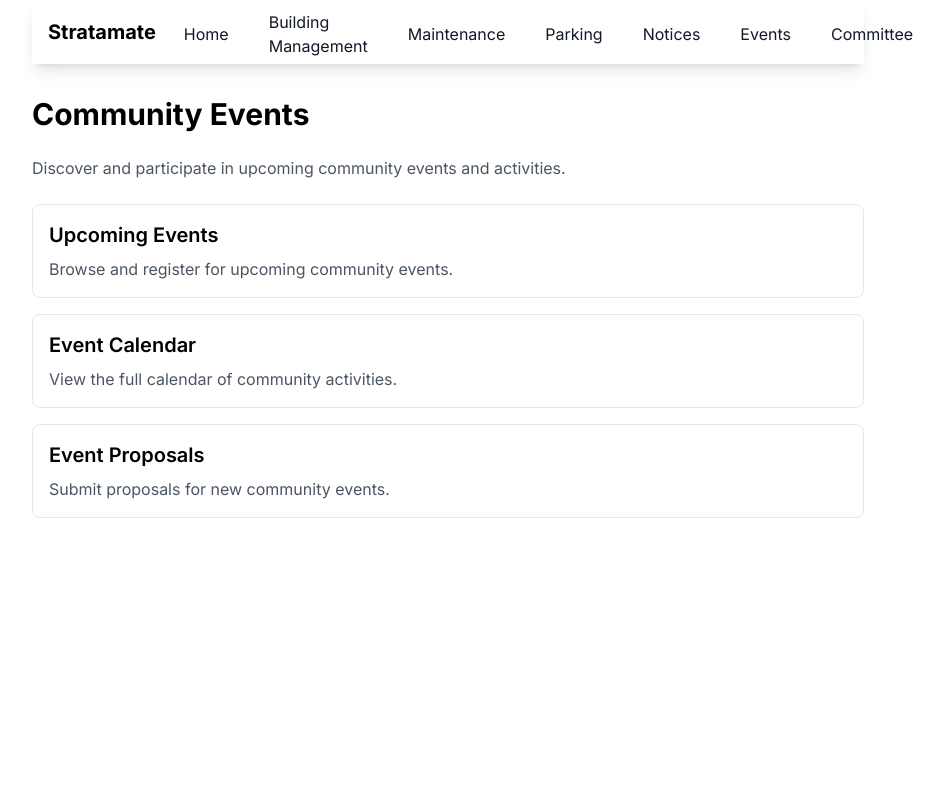
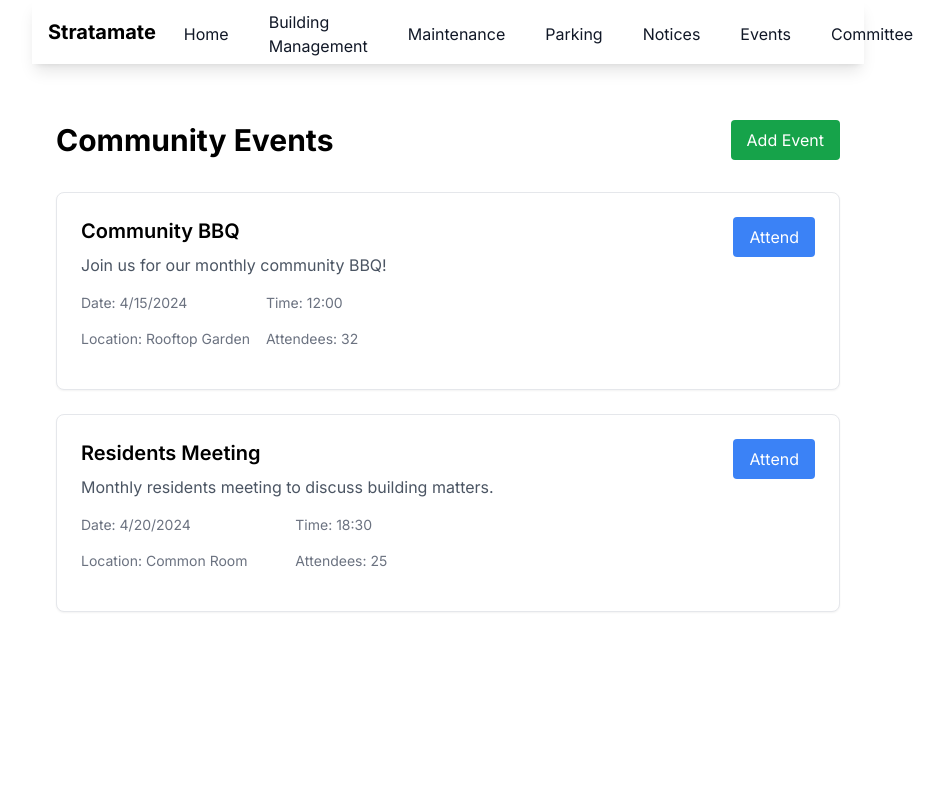
Before and after one commit to adityap2007/Stratamate, a Next.js app: page /events in a window 1280 px wide. Shown: the top 800 px of the page, without its empty margins (192-1135 px from the left). Built offline with nearby package versions, Linux system fonts and the light colour scheme.

Commit message:
Changed lib env again

```diff
--- a/app/api/daily-backup/route.ts
+++ b/app/api/daily-backup/route.ts
@@ -1,5 +1,5 @@
 import { NextResponse } from 'next/server';
-import { env } from '../../../lib/env';
+import { env } from '../../lib/env';
 
 export async function GET() {
   try {
--- a/app/events/page.tsx
+++ b/app/events/page.tsx
@@ -2,8 +2,18 @@
 
 import { useState } from 'react';
 
+interface Event {
+  id: number;
+  title: string;
+  date: string;
+  time: string;
+  location: string;
+  description: string;
+  attendees: number;
+}
+
 export default function EventsPage() {
-  const [events, setEvents] = useState([
+  const [events, setEvents] = useState<Event[]>([
     {
       id: 1,
       title: 'Community BBQ',
@@ -11,7 +21,7 @@ export default function EventsPage() {
       time: '12:00',
       location: 'Rooftop Garden',
       description: 'Join us for our monthly community BBQ!',
-      attendees: 12
+      attendees: 32
     },
     {
       id: 2,
@@ -25,7 +35,7 @@ export default function EventsPage() {
   ]);
 
   const [showForm, setShowForm] = useState(false);
-  const [newEvent, setNewEvent] = useState({
+  const [newEvent, setNewEvent] = useState<Omit<Event, 'id' | 'attendees'>>({
     title: '',
     date: '',
     time: '',
@@ -33,7 +43,7 @@ export default function EventsPage() {
     description: ''
   });
 
-  const handleSubmit = (e) => {
+  const handleSubmit = (e: React.FormEvent) => {
     e.preventDefault();
     const event = {
       ...newEvent,
@@ -45,7 +55,7 @@ export default function EventsPage() {
     setShowForm(false);
   };
 
-  const handleAttend = (eventId) => {
+  const handleAttend = (eventId: number) => {
     setEvents(events.map(event =>
       event.id === eventId
         ? { ...event, attendees: event.attendees + 1 }
@@ -54,25 +64,121 @@ export default function EventsPage() {
   };
 
   return (
-    <div className="space-y-6">
-      <h1 className="text-3xl font-bold">Community Events</h1>
-      <p className="text-gray-600">
-        Discover and participate in upcoming community events and activities.
-      </p>
-      <div className="grid gap-4">
-        <div className="p-4 border rounded-lg">
-          <h2 className="text-xl font-semibold mb-2">Upcoming Events</h2>
-          <p className="text-gray-600">Browse and register for upcoming community events.</p>
+    <div className="max-w-4xl mx-auto p-6">
+      <div className="flex justify-between items-center mb-8">
+        <h1 className="text-3xl font-bold">Community Events</h1>
+        <button
+          onClick={() => setShowForm(!showForm)}
+          className="bg-green-600 text-white py-2 px-4 rounded hover:bg-green-700 transition-colors"
+        >
+          {showForm ? 'Cancel' : 'Add Event'}
+        </button>
+      </div>
+
+      {/* New Event Form */}
+      {showForm && (
+        <form onSubmit={handleSubmit} className="bg-white dark:bg-gray-800 p-6 rounded-lg shadow-lg mb-8">
+          <div className="grid gap-6">
+            <div>
+              <label className="block text-sm font-medium mb-2">Event Title</label>
+              <input
+                type="text"
+                value={newEvent.title}
+                onChange={(e) => setNewEvent({...newEvent, title: e.target.value})}
+                className="w-full p-2 border rounded"
+                required
+              />
+            </div>
+
+            <div className="grid grid-cols-2 gap-4">
+              <div>
+                <label className="block text-sm font-medium mb-2">Date</label>
+                <input
+                  type="date"
+                  value={newEvent.date}
+                  onChange={(e) => setNewEvent({...newEvent, date: e.target.value})}
+                  className="w-full p-2 border rounded"
+                  required
+                />
+              </div>
+              <div>
+                <label className="block text-sm font-medium mb-2">Time</label>
+                <input
+                  type="time"
+                  value={newEvent.time}
+                  onChange={(e) => setNewEvent({...newEvent, time: e.target.value})}
+                  className="w-full p-2 border rounded"
+                  required
+                />
+              </div>
+            </div>
+
+            <div>
+              <label className="block text-sm font-medium mb-2">Location</label>
+              <input
+                type="text"
+                value={newEvent.location}
+                onChange={(e) => setNewEvent({...newEvent, location: e.target.value})}
+                className="w-full p-2 border rounded"
+                required
+              />
+            </div>
+
+            <div>
+              <label className="block text-sm font-medium mb-2">Description</label>
+              <textarea
+                value={newEvent.description}
+                onChange={(e) => setNewEvent({...newEvent, description: e.target.value})}
+                className="w-full p-2 border rounded"
+                rows={4}
+                required
+              />
+            </div>
+
+            <button
+              type="submit"
+              className="w-full bg-green-600 text-white py-2 px-4 rounded hover:bg-green-700 transition-colors"
+            >
+              Create Event
+            </button>
+          </div>
+        </form>
+      )}
+
+      {/* Events List */}
+      <div className="space-y-6">
+        {events.map((event) => (
+          <div
+            key={event.id}
+            className="bg-white dark:bg-gray-800 p-6 rounded-lg shadow-sm border"
+          >
+            <div className="flex justify-between items-start mb-4">
+              <div>
+                <h3 className="text-xl font-semibold mb-2">{event.title}</h3>
+                <p className="text-gray-600 dark:text-gray-300 mb-4">{event.description}</p>
+                <div className="grid grid-cols-2 gap-4 text-sm text-gray-500">
+                  <p>Date: {new Date(event.date).toLocaleDateString()}</p>
+                  <p>Time: {event.time}</p>
+                  <p>Location: {event.location}</p>
+                  <p>Attendees: {event.attendees}</p>
+                </div>
+              </div>
+              <button
+                onClick={() => handleAttend(event.id)}
+                className="px-4 py-2 bg-blue-500 text-white rounded hover:bg-blue-600 transition-colors"
+              >
+                Attend
+              </button>
+            </div>
+          </div>
+        ))}
+      </div>
+
+      {events.length === 0 && (
+        <div className="text-center py-8 text-gray-500">
+          No upcoming events
         </div>
-        <div className="p-4 border rounded-lg">
-          <h2 className="text-xl font-semibold mb-2">Event Calendar</h2>
-          <p className="text-gray-600">View the full calendar of community activities.</p>
-        </div>
-        <div className="p-4 border rounded-lg">
-          <h2 className="text-xl font-semibold mb-2">Event Proposals</h2>
-          <p className="text-gray-600">Submit proposals for new community events.</p>
-        </div>
-      </div>
+      )}
     </div>
   );
 }
```
